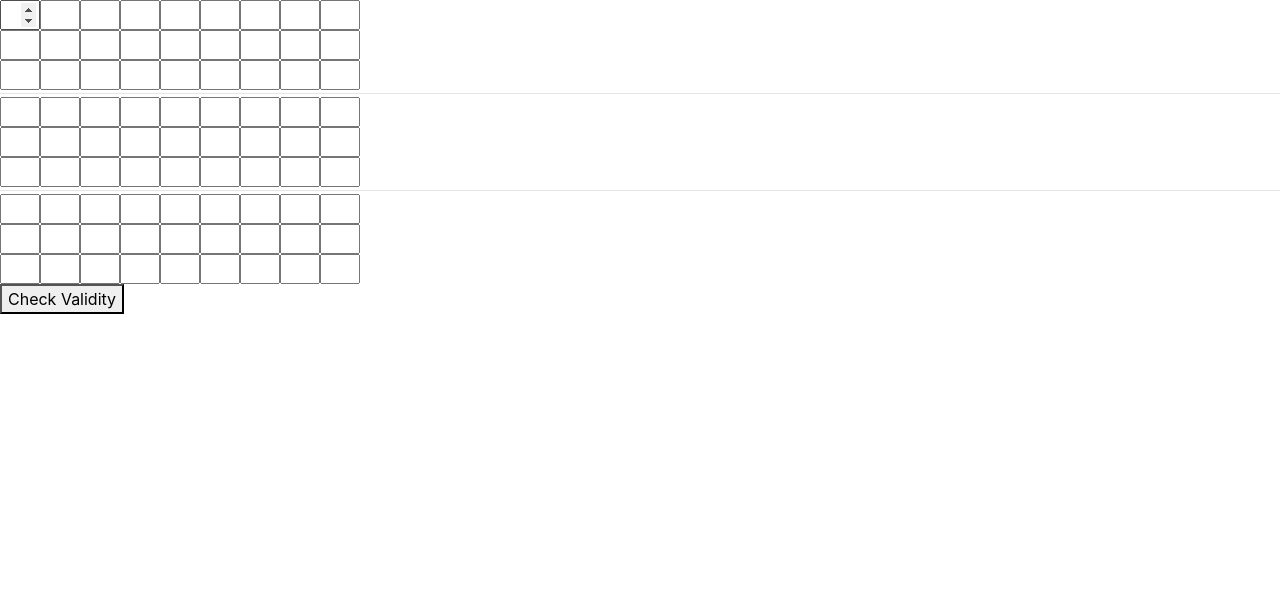
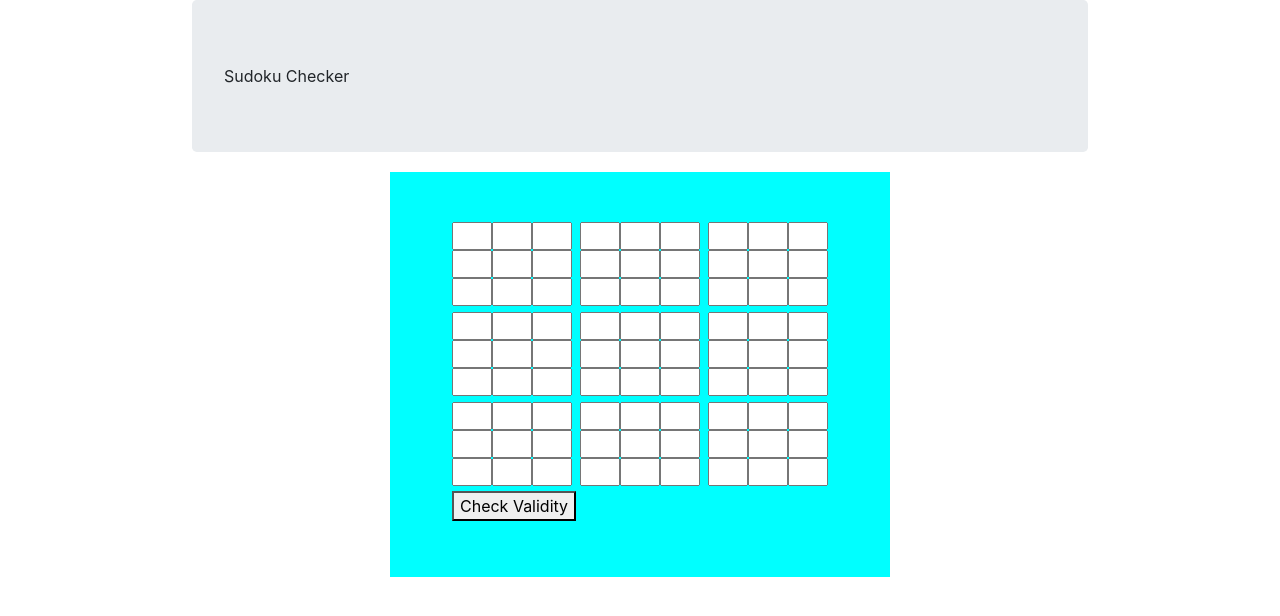
Before and after one commit to OkilyDokily/sudoku-checker, a website built with webpack: page src/index.html in a window 1280 px wide. Built offline with nearby package versions, Linux system fonts and the light colour scheme.

Commit message:
final state

```diff
--- a/src/index.html
+++ b/src/index.html
@@ -4,18 +4,66 @@
   <title>Sudoku Checker</title>
 </head>
 <body>
-  <div><input type="number" min="1" max="9"><input type="number" min="1" max="9"><input type="number" min="1" max="9"><input type="number" min="1" max="9"><input type="number" min="1" max="9"><input type="number" min="1" max="9"><input type="number" min="1" max="9"><input type="number" min="1" max="9"><input type="number" min="1" max="9"></div>
-  <div><input type="number" min="1" max="9"><input type="number" min="1" max="9"><input type="number" min="1" max="9"><input type="number" min="1" max="9"><input type="number" min="1" max="9"><input type="number" min="1" max="9"><input type="number" min="1" max="9"><input type="number" min="1" max="9"><input type="number" min="1" max="9"></div>
-  <div><input type="number" min="1" max="9"><input type="number" min="1" max="9"><input type="number" min="1" max="9"><input type="number" min="1" max="9"><input type="number" min="1" max="9"><input type="number" min="1" max="9"><input type="number" min="1" max="9"><input type="number" min="1" max="9"><input type="number" min="1" max="9"></div>
-  <hr>
-  <div><input type="number" min="1" max="9"><input type="number" min="1" max="9"><input type="number" min="1" max="9"><input type="number" min="1" max="9"><input type="number" min="1" max="9"><input type="number" min="1" max="9"><input type="number" min="1" max="9"><input type="number" min="1" max="9"><input type="number" min="1" max="9"></div>
-  <div><input type="number" min="1" max="9"><input type="number" min="1" max="9"><input type="number" min="1" max="9"><input type="number" min="1" max="9"><input type="number" min="1" max="9"><input type="number" min="1" max="9"><input type="number" min="1" max="9"><input type="number" min="1" max="9"><input type="number" min="1" max="9"></div>
-  <div><input type="number" min="1" max="9"><input type="number" min="1" max="9"><input type="number" min="1" max="9"><input type="number" min="1" max="9"><input type="number" min="1" max="9"><input type="number" min="1" max="9"><input type="number" min="1" max="9"><input type="number" min="1" max="9"><input type="number" min="1" max="9"></div>
-  <hr>
-  <div><input type="number" min="1" max="9"><input type="number" min="1" max="9"><input type="number" min="1" max="9"><input type="number" min="1" max="9"><input type="number" min="1" max="9"><input type="number" min="1" max="9"><input type="number" min="1" max="9"><input type="number" min="1" max="9"><input type="number" min="1" max="9"></div>
-  <div><input type="number" min="1" max="9"><input type="number" min="1" max="9"><input type="number" min="1" max="9"><input type="number" min="1" max="9"><input type="number" min="1" max="9"><input type="number" min="1" max="9"><input type="number" min="1" max="9"><input type="number" min="1" max="9"><input type="number" min="1" max="9"></div>
-  <div><input type="number" min="1" max="9"><input type="number" min="1" max="9"><input type="number" min="1" max="9"><input type="number" min="1" max="9"><input type="number" min="1" max="9"><input type="number" min="1" max="9"><input type="number" min="1" max="9"><input type="number" min="1" max="9"><input type="number" min="1" max="9"></div>
-  <button>Check Validity</button>
-  <div id="results"></div>
+  <div class="jumbotron">Sudoku Checker</div>
+  <div id="sudoku">
+    <div id="sudoku-center">
+      <div id="tax1" class="tax">
+        <div class="rowx">
+          <div><input type="number" min="1" max="9"><input type="number" min="1" max="9"><input type="number" min="1" max="9"></div>
+          <div><input type="number" min="1" max="9"><input type="number" min="1" max="9"><input type="number" min="1" max="9"></div>
+          <div><input type="number" min="1" max="9"><input type="number" min="1" max="9"><input type="number" min="1" max="9"></div>
+        </div>
+        <div class="rowx">
+          <div><input type="number" min="1" max="9"><input type="number" min="1" max="9"><input type="number" min="1" max="9"></div>
+          <div><input type="number" min="1" max="9"><input type="number" min="1" max="9"><input type="number" min="1" max="9"></div>
+          <div><input type="number" min="1" max="9"><input type="number" min="1" max="9"><input type="number" min="1" max="9"></div>
+        </div>
+        <div class="rowx">
+          <div><input type="number" min="1" max="9"><input type="number" min="1" max="9"><input type="number" min="1" max="9"></div>
+          <div><input type="number" min="1" max="9"><input type="number" min="1" max="9"><input type="number" min="1" max="9"></div>
+          <div><input type="number" min="1" max="9"><input type="number" min="1" max="9"><input type="number" min="1" max="9"></div>
+        </div>
+      </div>
+      <div id="tax2" class="tax">
+        <div class="rowx">
+          <div><input type="number" min="1" max="9"><input type="number" min="1" max="9"><input type="number" min="1" max="9"></div>
+          <div><input type="number" min="1" max="9"><input type="number" min="1" max="9"><input type="number" min="1" max="9"></div>
+          <div><input type="number" min="1" max="9"><input type="number" min="1" max="9"><input type="number" min="1" max="9"></div>
+        </div>
+        <div class="rowx">
+          <div><input type="number" min="1" max="9"><input type="number" min="1" max="9"><input type="number" min="1" max="9"></div>
+          <div><input type="number" min="1" max="9"><input type="number" min="1" max="9"><input type="number" min="1" max="9"></div>
+          <div><input type="number" min="1" max="9"><input type="number" min="1" max="9"><input type="number" min="1" max="9"></div>
+        </div>
+        <div class="rowx">
+          <div><input type="number" min="1" max="9"><input type="number" min="1" max="9"><input type="number" min="1" max="9"></div>
+          <div><input type="number" min="1" max="9"><input type="number" min="1" max="9"><input type="number" min="1" max="9"></div>
+          <div><input type="number" min="1" max="9"><input type="number" min="1" max="9"><input type="number" min="1" max="9"></div>
+        </div>
+      </div>
+      <div id="tax3" class="tax">
+        <div class="rowx">
+          <div><input type="number" min="1" max="9"><input type="number" min="1" max="9"><input type="number" min="1" max="9"></div>
+          <div><input type="number" min="1" max="9"><input type="number" min="1" max="9"><input type="number" min="1" max="9"></div>
+          <div><input type="number" min="1" max="9"><input type="number" min="1" max="9"><input type="number" min="1" max="9"></div>
+        </div>
+        <div class="rowx">
+          <div><input type="number" min="1" max="9"><input type="number" min="1" max="9"><input type="number" min="1" max="9"></div>
+          <div><input type="number" min="1" max="9"><input type="number" min="1" max="9"><input type="number" min="1" max="9"></div>
+          <div><input type="number" min="1" max="9"><input type="number" min="1" max="9"><input type="number" min="1" max="9"></div>
+        </div>
+        <div class="rowx">
+          <div><input type="number" min="1" max="9"><input type="number" min="1" max="9"><input type="number" min="1" max="9"></div>
+          <div><input type="number" min="1" max="9"><input type="number" min="1" max="9"><input type="number" min="1" max="9"></div>
+          <div><input type="number" min="1" max="9"><input type="number" min="1" max="9"><input type="number" min="1" max="9"></div>
+        </div>
+        <button>Check Validity</button>
+        <div id="results"></div>
+      </div>
+    </div>
+
+
+  </div>
+
 </body>
 </html>
--- a/src/styles.css
+++ b/src/styles.css
@@ -1,8 +1,49 @@
 input{
   width:40px;
+  margin:0;
+  padding: 0;
+}
+.jumbotron{
+  margin:auto;
+  width: 70%;
+  margin-bottom: 20px;
 }
 
-hr {
-  margin-top: 3px;
-  margin-bottom: 3px;
+#sudoku{
+  margin: auto;
+  width: 500px;
+  background-color: aqua;
+  padding: 50px;
+
+  display: flex;
+  justify-content: center;
+  align-content: center;
 }
+
+#sudoku-center{
+  width: auto;
+  /* margin: auto; */
+}
+
+.rowx div {
+  display:inline-block;
+}
+
+.rowx div:nth-of-type(3){
+  margin-right: 0;
+}
+
+.rowx{
+  display: flex;
+  justify-content: space-between;
+  width: 376px;
+}
+
+button{margin-top: 5px;}
+
+
+.tax{
+  width: 376px;
+  margin-right: 0;
+  margin-bottom: 6px;
+}
```
